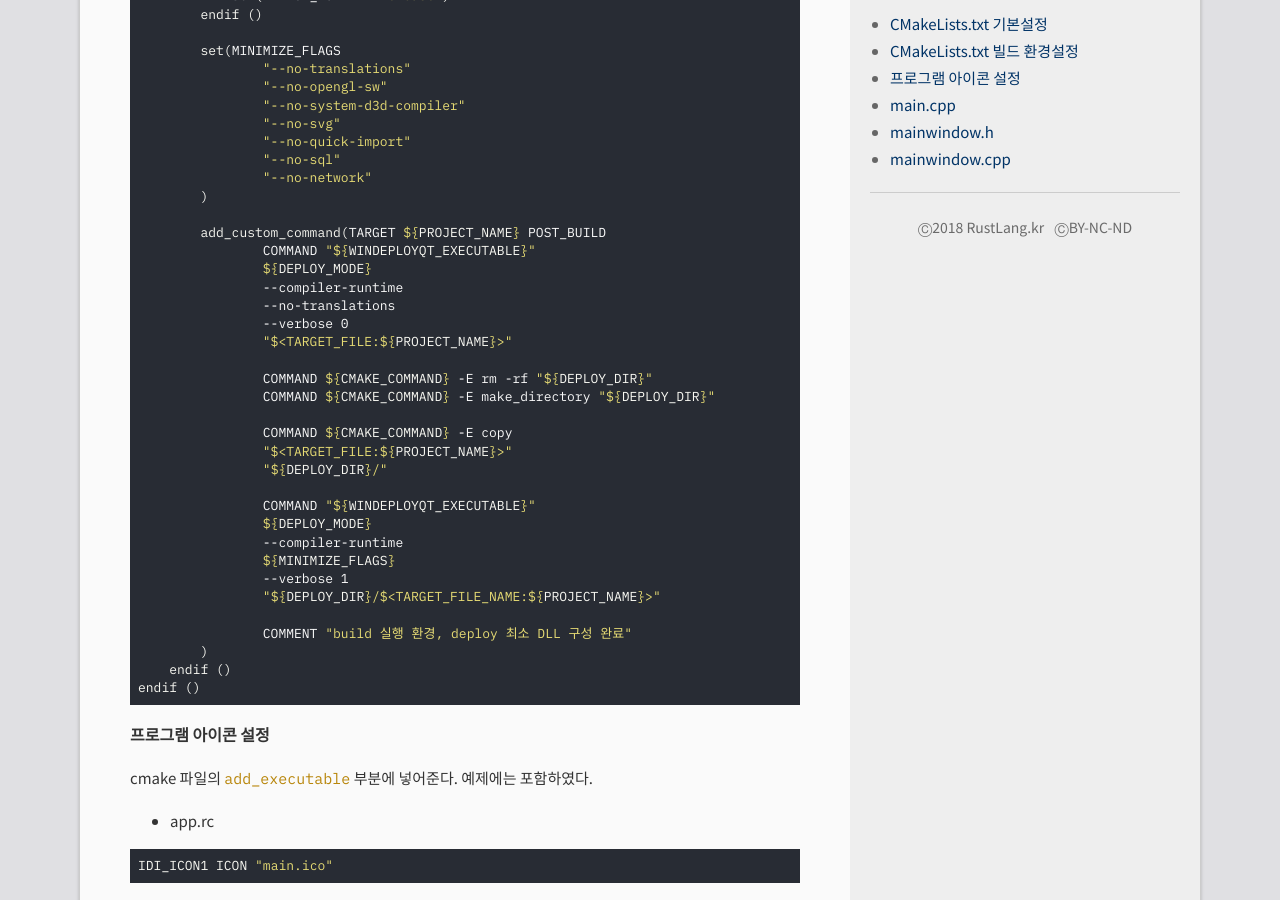
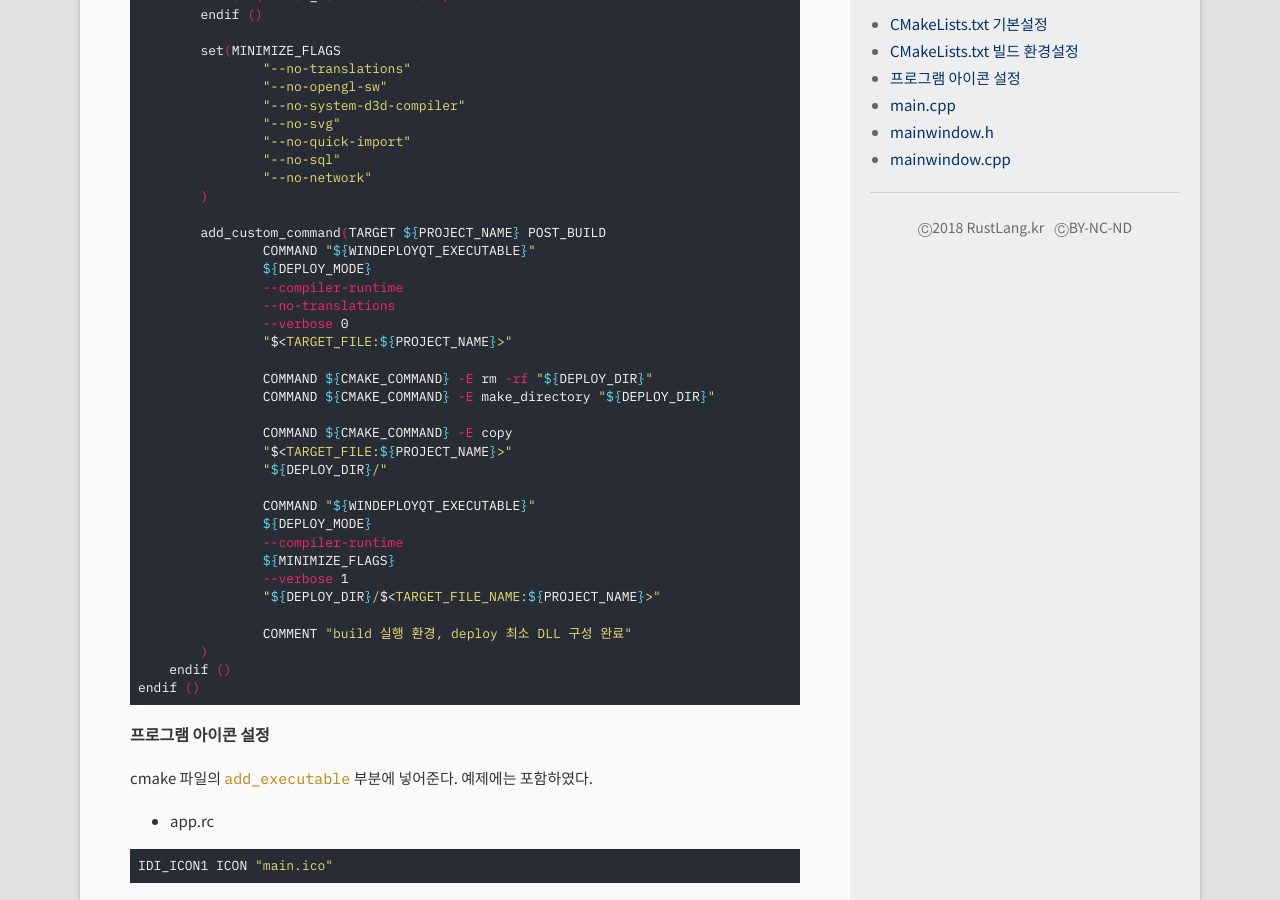
Before and after one commit to DebugJO/rustlang, a Jekyll site: the page built from _posts/2026-03-27-1.md, in a window 1280 px wide and 900 px high, scrolled down 1679 px. Built offline with Jekyll 4.4.1, drawn with Linux system fonts in a browser that asks for light colours.

Commit message:
Update 2026-03-27-1.md

````diff
--- a/_posts/2026-03-27-1.md
+++ b/_posts/2026-03-27-1.md
@@ -67,7 +67,7 @@ target_link_libraries(${PROJECT_NAME} Qt::Core Qt::Gui Qt::Widgets)
 
 위의 코드에 아래의 코드를 더하여 빌드 환경을 구축한다. 각 빌드 기본 폴더 안의 `deploy` 폴더에 배포 시 필요한 최소화된 파일들이 생성된다. MinGW, MSVC 같이 적용한 파일이다.
 
-```cmake
+```bash
 if (WIN32 AND NOT DEFINED CMAKE_TOOLCHAIN_FILE)
     set_target_properties(${PROJECT_NAME} PROPERTIES WIN32_EXECUTABLE ON)
 
````
